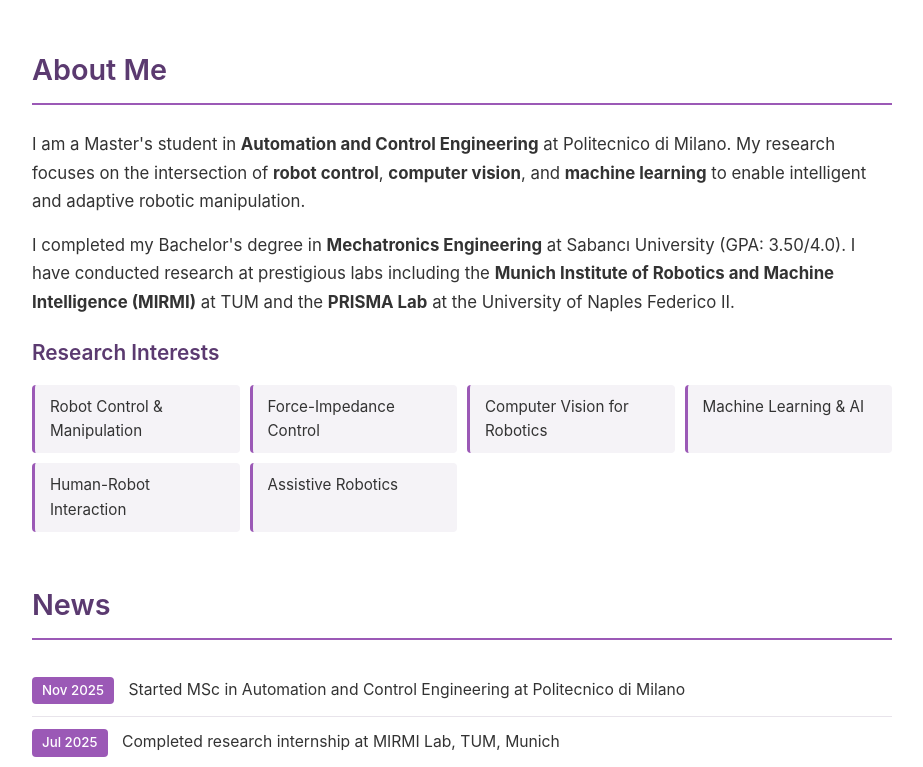
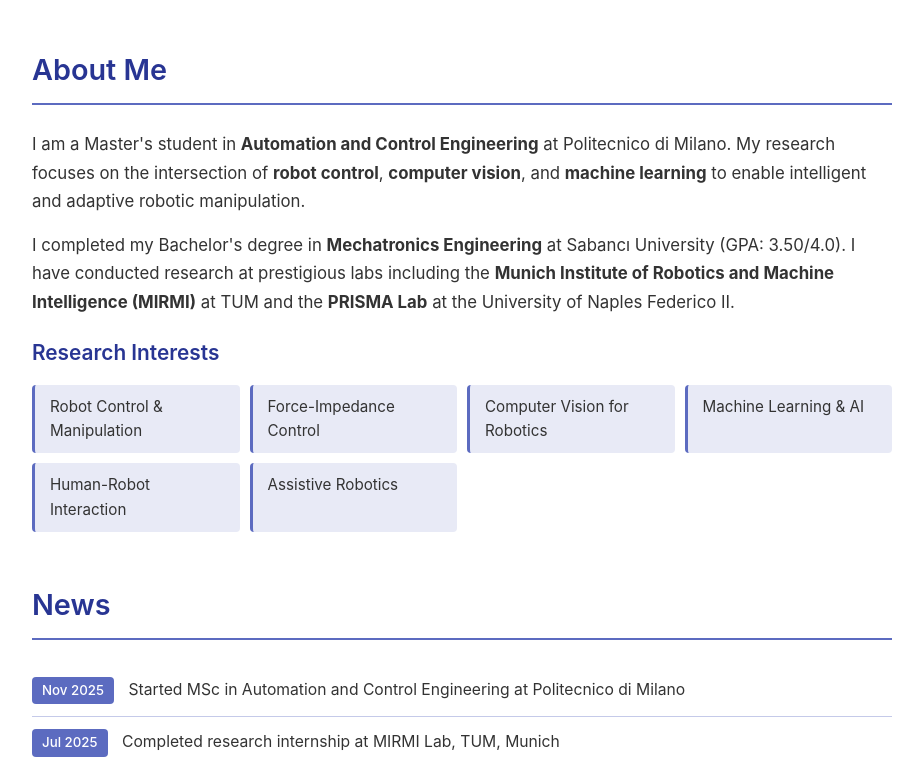
Before and after one commit to gizemdogafiliz/gizemdogafiliz.github.io, a plain HTML site: page index.html in a window 1280 px wide. Shown: the part 255-1022 px from the top of the page, without its empty margins (178-1101 px from the left). Drawn offline with Linux system fonts and the light colour scheme.

Commit message:
Update color palette in styles.css

```diff
--- a/styles.css
+++ b/styles.css
@@ -8,14 +8,14 @@
 
 :root {
     /* Color Palette - Değiştirebilirsin! */
-    --primary-color: #5B3A70;
-    --secondary-color: #9B59B6;
+    --primary-color: #283593;
+    --secondary-color: #5c6bc0;
     --accent-color: #9B59B6;
     --text-color: #333;
     --text-light: #666;
     --bg-color: #ffffff;
-    --bg-secondary: #F5F3F7;
-    --border-color: #E8E4EB;
+    --bg-secondary: #e8eaf6;
+    --border-color: #c5cae9;
 
     /* Typography */
     --font-main: -apple-system, BlinkMacSystemFont, 'Segoe UI', Roboto, 'Helvetica Neue', Arial, sans-serif;
```
